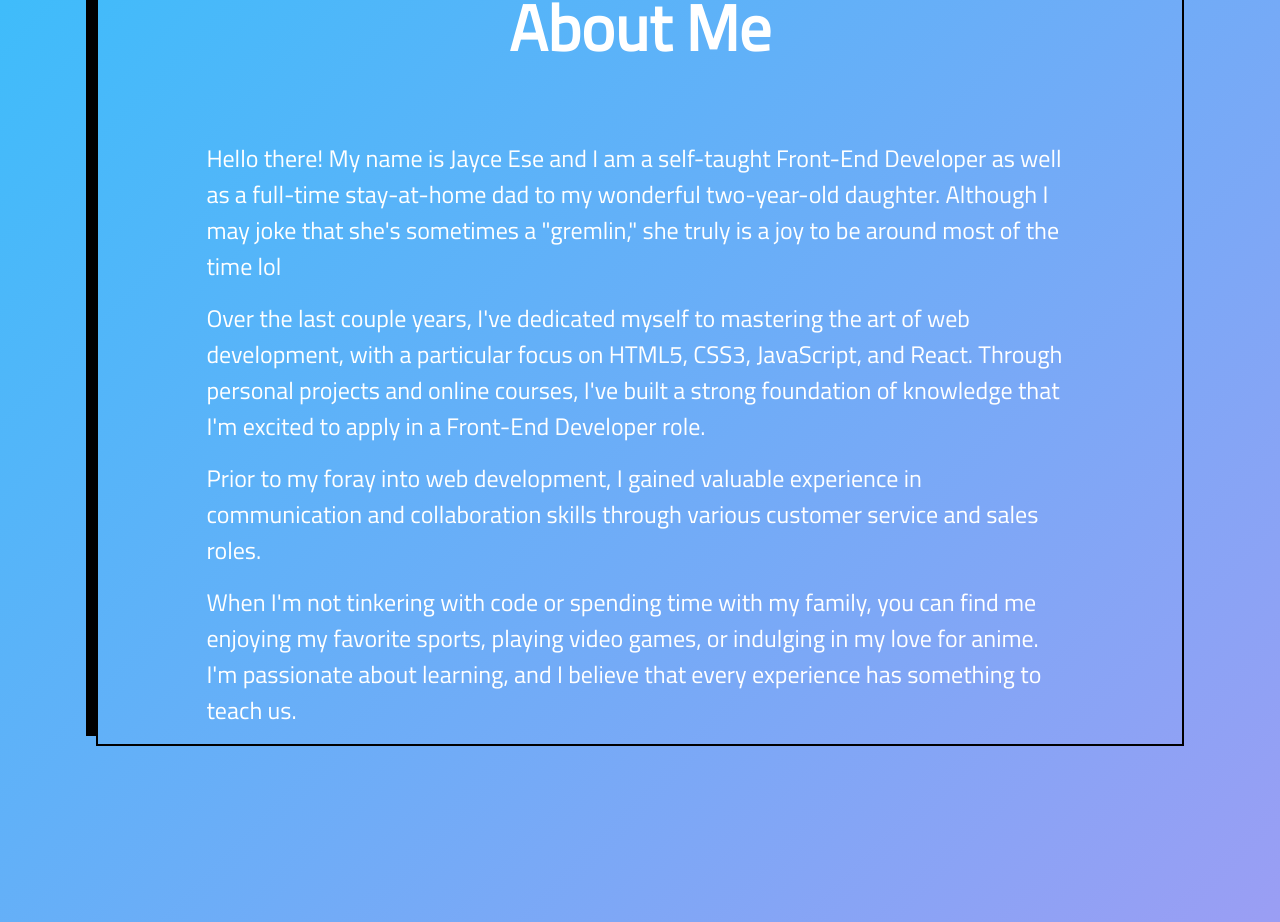
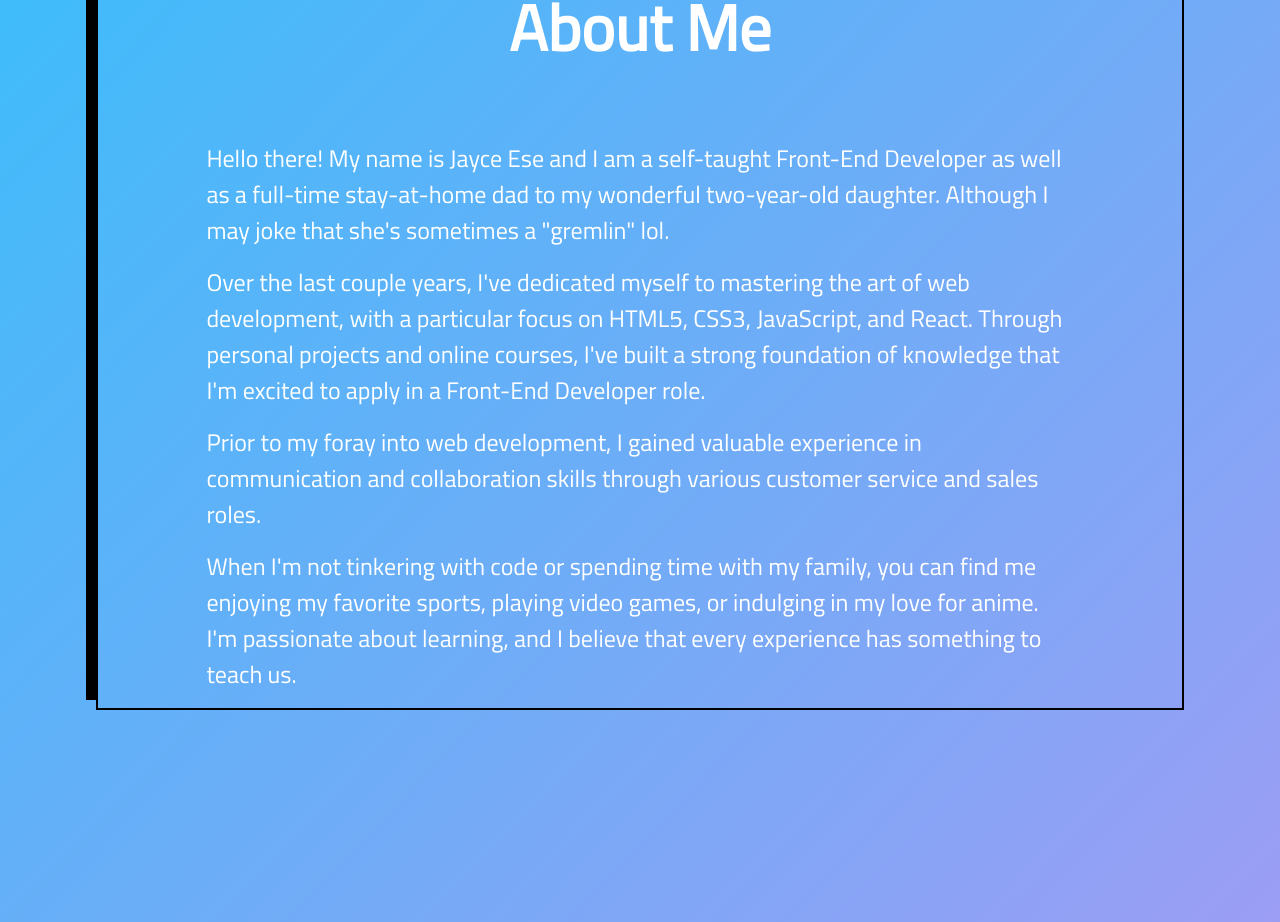
Before and after one commit to JayceEse/portfolio-je, a React (Vite) app in the folder portfolio-je/: page / in a window 1280 px wide. Shown: the part 1547-2469 px from the top of the page. Built offline with nearby package versions, Linux system fonts and the light colour scheme.

Commit message:
fixed grammar in about section

```diff
--- a/portfolio-je/src/containers/about/About.jsx
+++ b/portfolio-je/src/containers/about/About.jsx
@@ -10,7 +10,7 @@ const About = () => {
     </div>
     <div className='about__content_container'>
       <h1>About Me</h1>
-      <p>Hello there! My name is Jayce Ese and I am a self-taught Front-End Developer as well as a full-time stay-at-home dad to my wonderful two-year-old daughter. Although I may joke that she's sometimes a "gremlin," she truly is a joy to be around most of the time lol</p>
+      <p>Hello there! My name is Jayce Ese and I am a self-taught Front-End Developer as well as a full-time stay-at-home dad to my wonderful two-year-old daughter. Although I may joke that she's sometimes a "gremlin" lol.</p>
       <p>Over the last couple years, I've dedicated myself to mastering the art of web development, with a particular focus on HTML5, CSS3, JavaScript, and React. Through personal projects and online courses, I've built a strong foundation of knowledge that I'm excited to apply in a Front-End Developer role.</p>
       <p>Prior to my foray into web development, I gained valuable experience in communication and collaboration skills through various customer service and sales roles.</p>
       <p>When I'm not tinkering with code or spending time with my family, you can find me enjoying my favorite sports, playing video games, or indulging in my love for anime. I'm passionate about learning, and I believe that every experience has something to teach us.</p>
```
